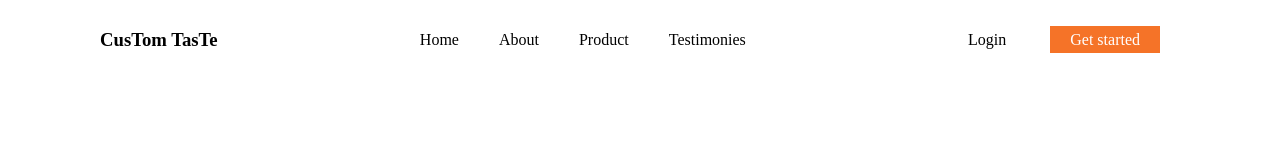
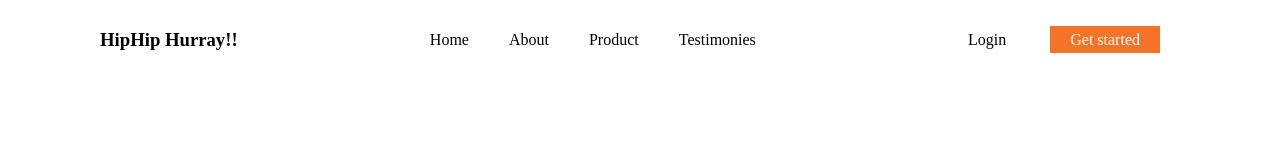
Before and after one commit to Hardemiyiwa/custom_coffee, a plain HTML site: page index.html in a window 1280 px wide. Shown: the top 160 px of the page. Drawn offline with Linux system fonts and the light colour scheme; a web font is replaced by a local one.

Commit message:
brand name changed

```diff
--- a/index.html
+++ b/index.html
@@ -22,7 +22,7 @@
     <nav class="px df">
         <!-- brand start -->
         <a href="index.html">
-            <h3 id="brand">CusTom TasTe</h3>
+            <h3 id="brand">HipHip Hurray!!</h3>
         </a>
         <!-- brand end -->
 
```
